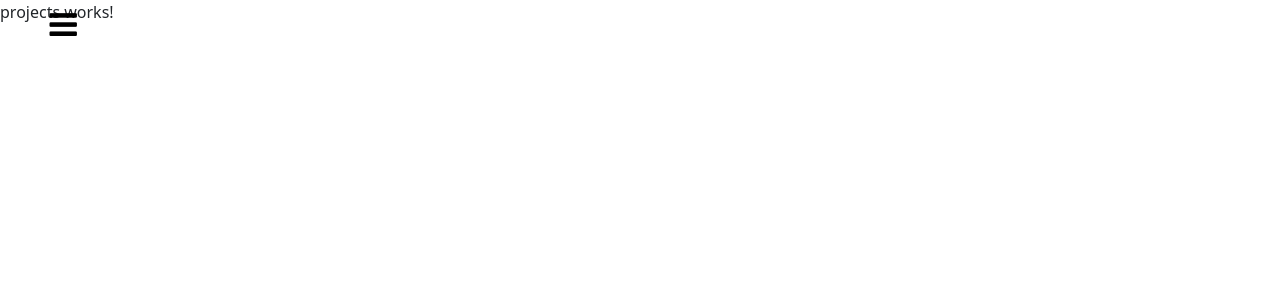
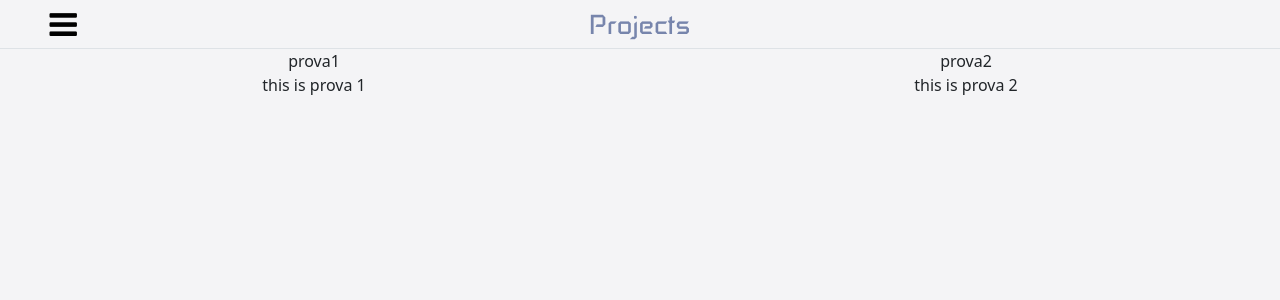
Before and after one commit to Pheamma/pheamma.github.io, an Angular app: page /projects in a window 1280 px wide. Shown: the top 300 px of the page. Built offline with nearby package versions, Linux system fonts and the light colour scheme.

Commit message:
setting up for good

```diff
--- a/package.json
+++ b/package.json
@@ -17,7 +17,7 @@
     "@angular/compiler": "^14.0.0",
     "@angular/core": "^14.0.0",
     "@angular/forms": "^14.0.0",
-    "@angular/material": "^14.2.3",
+    "@angular/material": "^14.2.7",
     "@angular/platform-browser": "^14.0.0",
     "@angular/platform-browser-dynamic": "^14.0.0",
     "@angular/router": "^14.0.0",
--- a/src/app/app.module.ts
+++ b/src/app/app.module.ts
@@ -6,6 +6,8 @@ import { AppComponent } from './app.component';
 import { HomepageComponent } from './pages/homepage/homepage.component';
 import { ProjectsComponent } from './pages/projects/projects.component';
 import { SidenavComponent } from './components/sidenav/sidenav.component';
+
+import { MatCardModule } from '@angular/material/card';
 
 import { BrowserAnimationsModule } from '@angular/platform-browser/animations';
 
@@ -19,7 +21,8 @@ import { BrowserAnimationsModule } from '@angular/platform-browser/animations';
   imports: [
     BrowserModule,
     AppRoutingModule,
-    BrowserAnimationsModule
+    BrowserAnimationsModule,
+    MatCardModule
   ],
   providers: [],
   bootstrap: [AppComponent]
--- a/src/app/components/sidenav/sidenav.component.html
+++ b/src/app/components/sidenav/sidenav.component.html
@@ -1,7 +1,7 @@
 <button class="col-1 sidenavButton" (click)="showSidenav()">
     <i class="sidenavIcon"></i>
 </button>
-<div [@openCloseSidenav]="showSidenavAnimation()" class="backgroundSidenav">
+<div [@openCloseSidenav]="showSidenavAnimation()" class="backgroundSidenav overflow-hidden">
     <div class="row justify-content-center sidenavContent ms-auto" [hidden]="isSidenavHidden" >
         <a href="/projects" class="highlightedText lightText">Projects</a>
         <a href="/homepage" class="highlightedText lightText">About me</a>
--- a/src/app/pages/homepage/homepage.component.html
+++ b/src/app/pages/homepage/homepage.component.html
@@ -1,4 +1,4 @@
-<router-outlet><div class="backgroundPage">
+<div class="backgroundPage">
     <div class="row d-flex border-bottom">
         <app-sidenav class="col-1 zindex-popover"></app-sidenav>
         <span class="col-10 titleText">Hi, I'm Fiamma!</span>
@@ -7,4 +7,3 @@
         <span class="titleText homepageTitle">About me</span>
     </div>
 </div>
-</router-outlet>
--- a/src/app/pages/projects/projects.component.css
+++ b/src/app/pages/projects/projects.component.css
@@ -1,4 +1,15 @@
-.projectsContent{
-    left:auto;
-    top:auto;
+.projectsTitle {
+    font-family: Arial, Helvetica, sans-serif;
 }
+
+.projectCard {
+    width: 200px;
+
+}
+
+.highPriority {
+    z-index: 1000;
+}
+
+.backgroundCards{
+}
--- a/src/app/pages/projects/projects.component.html
+++ b/src/app/pages/projects/projects.component.html
@@ -1,2 +1,18 @@
-<app-sidenav></app-sidenav>
-<p class="projectsContent">projects works!</p>
+<div class="backgroundPage">
+    <div class="row d-flex border-bottom">
+        <app-sidenav class="col-1 highPriority"></app-sidenav>
+        <span class="col-10 titleText">Projects</span>
+    </div>
+    <div class="row d-flex justify-content-center backgroundCards">
+        <div *ngFor="let p of projects" class="container d-flex justify-content-center projectCard">
+            <div class="col">
+                <div class="row d-flex justify-content-center">
+                    {{p.header}}
+                </div>
+                <div class="row d-flex justify-content-center">
+                    {{p.content}}
+                </div>
+            </div>
+        </div>
+    </div>
+</div>
--- a/src/app/pages/projects/projects.component.ts
+++ b/src/app/pages/projects/projects.component.ts
@@ -1,4 +1,5 @@
 import { Component, OnInit } from '@angular/core';
+import projectsCards from '../../../assets/resources/projectsCards.json';
 
 @Component({
   selector: 'app-projects',
@@ -7,9 +8,14 @@ import { Component, OnInit } from '@angular/core';
 })
 export class ProjectsComponent implements OnInit {
 
+  projects : {"header": string, "content": string}[] = [];
+
   constructor() { }
 
   ngOnInit(): void {
+    projectsCards.cards.forEach(c => {
+      this.projects.push({"header": c.header, "content": c.content});
+    });
   }
 
 }
--- /dev/null
+++ b/src/assets/resources/projectsCards.json
@@ -0,0 +1,12 @@
+{
+    "cards" : [
+        {
+            "header": "prova1",
+            "content": "this is prova 1"
+        },
+        {
+            "header": "prova2",
+            "content": "this is prova 2"
+        }
+    ]
+}
--- a/src/styles.css
+++ b/src/styles.css
@@ -1,3 +1,6 @@
+@import "~@angular/material/prebuilt-themes/indigo-pink.css";
+
+
 .backgroundPage {
     background-color: #F4F4F6;
     background-size: cover;
@@ -26,7 +29,7 @@
     background-color:#7785AC;
     background-size: cover;
     position:absolute;
-    width:20%;
+    width:15rem;
     height: 100vh;
 }
 
--- a/tsconfig.json
+++ b/tsconfig.json
@@ -6,6 +6,8 @@
     "outDir": "./dist/out-tsc",
     "forceConsistentCasingInFileNames": true,
     "strict": true,
+    "resolveJsonModule": true,
+    "allowSyntheticDefaultImports": true,
     "noImplicitOverride": true,
     "noPropertyAccessFromIndexSignature": true,
     "noImplicitReturns": true,
```
Also changed, not shown: 1 other file (tests, documents, lock files or other folders).
